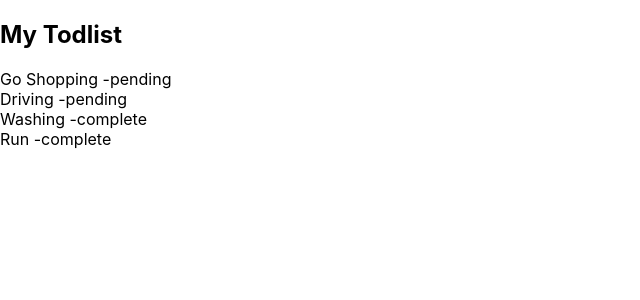
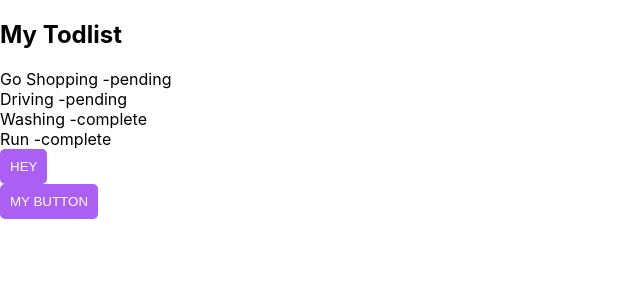
Before and after one commit to tharinm/React-Playground, a React (Create React App) app: page / in a window 1280 px wide. Shown: the top 300 px of the page, without its empty margins (0-640 px from the left). Built offline with nearby package versions, Linux system fonts and the light colour scheme.

Commit message:
event handle with props

```diff
--- a/src/App.js
+++ b/src/App.js
@@ -5,6 +5,7 @@ import Navbar from './Components/Navbar';
 import Product from './Components/Prouduct';
 import Todolist from './Components/Todolist';
 import MyButton from './Components/MyButton';
+import Test from './Components/Test';
 
 
 function App() {
@@ -44,8 +45,9 @@ function App() {
       {/* <button onClick={handleClick}> */}
       {/* CLICK */}
       {/* </button><br></br> */}
+      <button >HEY</button>
 
-      <MyButton />
+      <Test onclick={ MyButton } />
     </div>
   );
 }
--- /dev/null
+++ b/src/Components/MyButton.js
@@ -0,0 +1,11 @@
+function MyButton({ onClick })
+{
+    return (
+      <>
+        <button onClick={onClick}>My Button</button>
+        <button>HEllo</button>
+      </>
+    );
+}
+
+export default MyButton;
--- /dev/null
+++ b/src/Components/Test.js
@@ -0,0 +1,10 @@
+function Test( {onclick }) {
+  return (
+    <div className="">
+    <button onClick={onclick}>MY BUTTON</button>
+
+    </div>
+  );
+}
+
+export default Test;
```
